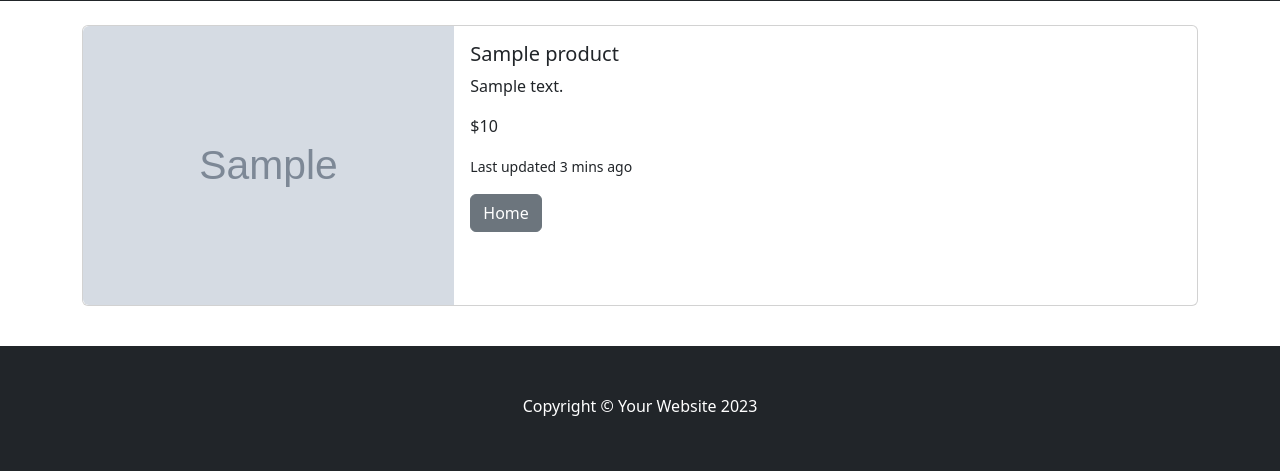
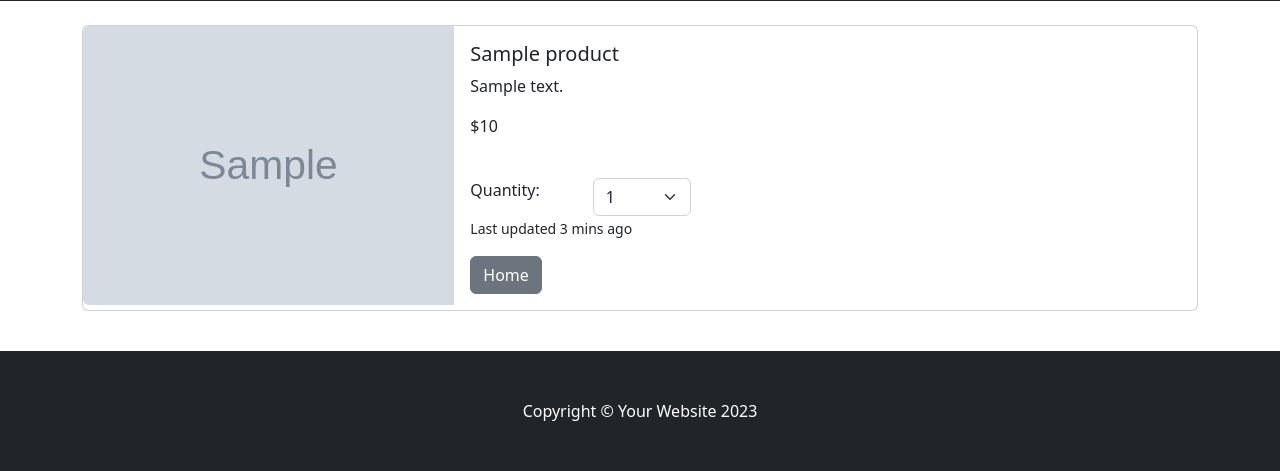
Before and after one commit to tonysodeep/LocalECommerce, a Django app: template templates/cart/index.html in a window 1280 px wide. Shown: the part 352-823 px from the top of the page. Before the commit the page ends 768 px from the top, so only its background shows below. Run offline with Django 5.2, Linux system fonts and the light colour scheme; the template is opened without the code that fills it: most values are stand-ins (such as "Sample title", 1, 10 or a date in 2020); grey boxes marked "Sample" are stand-in pictures; some libraries are stand-ins or nearby versions.

Commit message:
updated session cart add key id value quantity

```diff
--- a/cart/cart.py
+++ b/cart/cart.py
@@ -9,13 +9,14 @@ class Cart():
             cart = self.session['cart_session_key'] = {}
         self.cart = cart
 
-    def add(self, product: Product):
+    def add(self, product: Product, quantity: int):
         product_id = str(product.id)
+        product_qty = quantity
         if (product_id in self.cart):
             pass
         else:
-            self.cart[product_id] = {'price': str(product.price)}
-
+            # self.cart[product_id] = {'price': str(product.price)}
+            self.cart[product_id] = int(product_qty)
         self.session.modified = True
 
     def get_prods(self):
@@ -23,5 +24,8 @@ class Cart():
         products = Product.objects.filter(id__in=product_ids)
         return products
 
+    def get_qty(self):
+        return self.cart
+
     def __len__(self):
         return len(self.cart)
--- a/templates/cart/index.html
+++ b/templates/cart/index.html
@@ -33,6 +33,22 @@
           {% else %}
           <p>${{ product.price }}</p>
           {% endif %}
+          <br />
+          <div class="row rounded-start">
+            <div class="col-md-2">Quantity:</div>
+            <div class="col-md-2">
+              <select class="form-select" id="qty-cart">
+                {% for key,value in quantities.items %} {% if key == product.id|slugify %}
+                <option selected>{{ value }}</option>
+                {% endif %} {% endfor %}
+                <option value="1">1</option>
+                <option value="2">2</option>
+                <option value="3">3</option>
+                <option value="4">4</option>
+                <option value="5">5</option>
+              </select>
+            </div>
+          </div>
           <p class="card-text">
             <small class="text-body-secondary">Last updated 3 mins ago</small>
           </p>
@@ -44,7 +60,7 @@
   {% endfor %}
   <br />
   {% else %}
-  <p>There nothing in the cart yet </p>
+  <p>There nothing in the cart yet</p>
   <br />
   <br />
   {% endif %}
```
Also changed, not shown: cart/views.py (+5 -2 lines), templates/store/product.html (+16 -1 lines).
